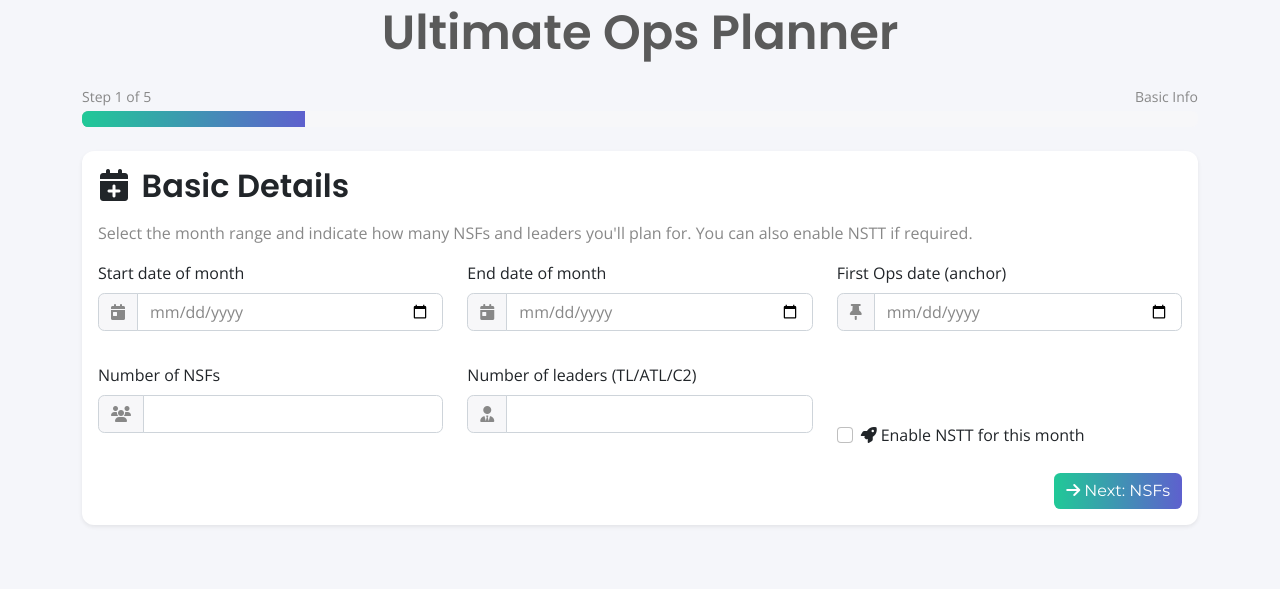
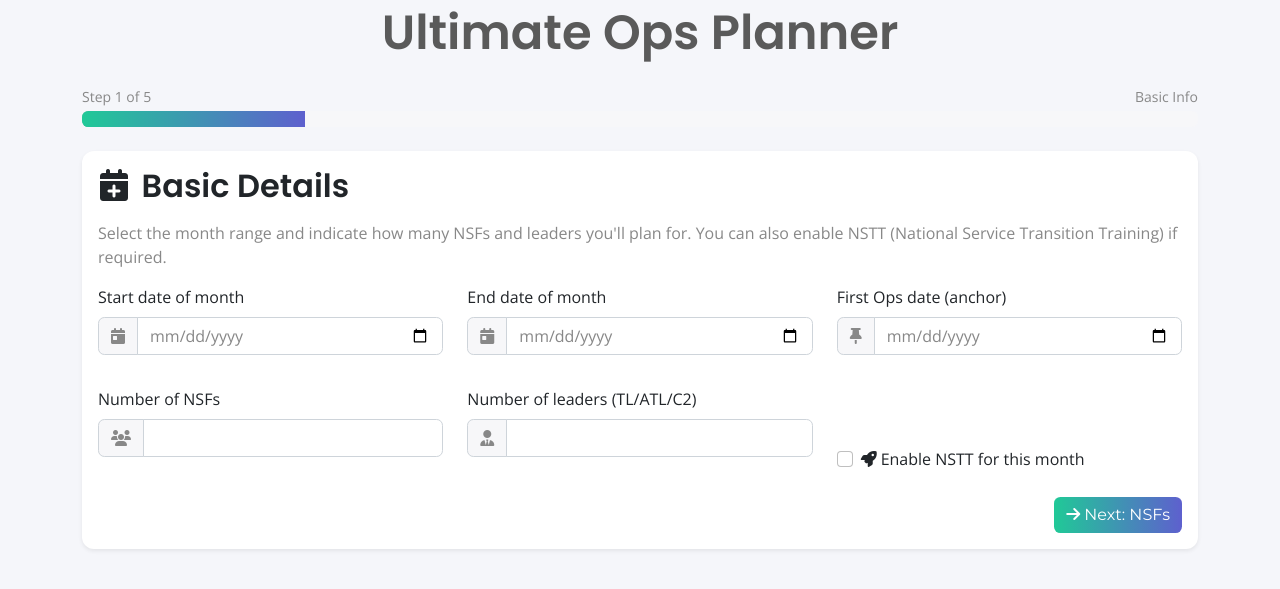
Before and after one commit to doodabomb89/duty_planner_web, a Flask app: page / in a window 1280 px wide. Shown: the part 145-734 px from the top of the page. Run offline with Flask 3, Linux system fonts and the light colour scheme; some libraries are stand-ins or nearby versions.

Commit message:
Update index.html

```diff
--- a/templates/index.html
+++ b/templates/index.html
@@ -21,7 +21,7 @@
 <div class="card shadow-sm">
   <div class="card-body">
     <h2 class="card-title mb-3"><i class="fa-solid fa-calendar-plus me-1"></i> Basic Details</h2>
-    <p class="text-muted">Select the month range and indicate how many NSFs and leaders you'll plan for. You can also enable NSTT if required.</p>
+    <p class="text-muted">Select the month range and indicate how many NSFs and leaders you'll plan for. You can also enable NSTT (National Service Transition Training) if required.</p>
 
     <form action="{{ url_for('step1') }}" method="post">
       <div class="row mb-3">
```
